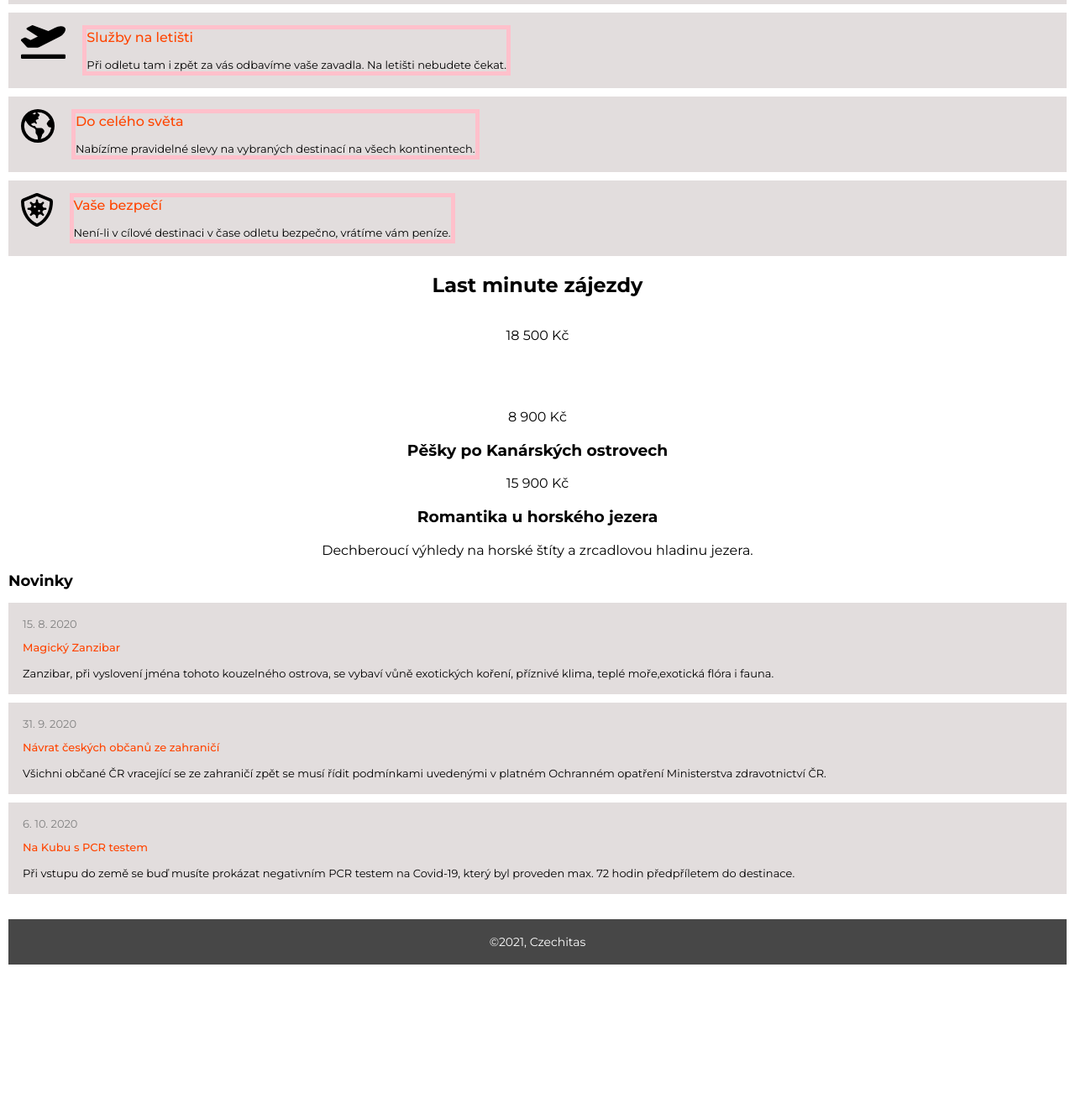
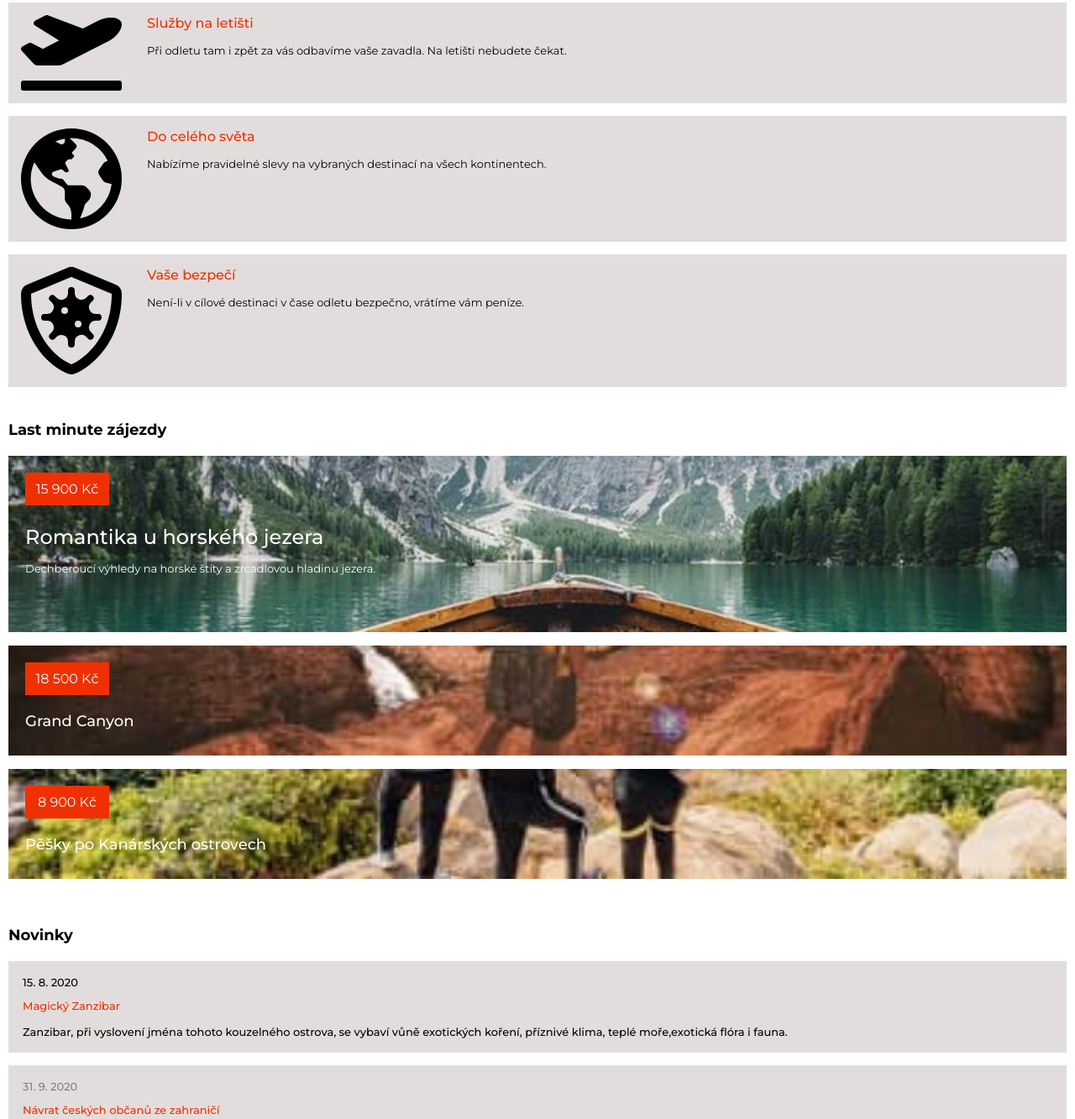
Before and after one commit to HTML-a-CSS-2-Podzim-2021-Online/cestovka-Martula547, a plain HTML site: page index.html in a window 1280 px wide. Shown: the part 898-2231 px from the top of the page at 84% size. Before the commit the page ends 2077 px from the top, so only its background shows below. Drawn offline with Linux system fonts and the light colour scheme.

Commit message:
Upravy HTML a CSS

```diff
--- /dev/null
+++ b/hlavicka.css
@@ -0,0 +1,17 @@
+ul {
+    list-style-type: none;
+    padding: 30px 0;
+}
+li {
+    display: inline-block;
+}
+ul a {
+    text-decoration: none;
+    padding: 15px 15px;
+    color: var(--hlavni-barva);
+}
+a:hover {
+    color: white;
+    font-weight: bold;
+    background-color: var(--hlavni-barva);
+}
--- a/index.html
+++ b/index.html
@@ -6,6 +6,9 @@
 	<meta name="viewport" content="width=device-width, initial-scale=1.0">
 	<title>Cestovka</title>
 	<link rel="stylesheet" href="style.css">
+	<link rel="stylesheet" href="spolecne.css">
+	<link rel="stylesheet" href="hlavicka.css">
+	<link rel="stylesheet" href="paticka.css">
 	<link rel="preconnect" href="https://fonts.googleapis.com">
 	<link rel="preconnect" href="https://fonts.gstatic.com" crossorigin>
 	<link href="https://fonts.googleapis.com/css2?family=Montserrat:wght@400;500;700&display=swap" rel="stylesheet">
@@ -24,42 +27,25 @@
 		</nav>
 	</header>
 
-	<!-- <div class="sedyramecek">
-		<h3>Kolik kg můžu zabalit do letadla</h3>
-		<p>Kolik chcete. Ale víc než 5kg vás bude stát majland.</p>
-	</div>
-
-	<section class="sluzbicky">
-		<h2>Služby</h2>
-		<div class="obsah">
-			<div class="sedyramecek sedyramecek--vycentrovany sedyramecek--hlavni">
-				<h3>Nošení zavazedel</h3>
-				<p>Celou vaši cestu vás bude doprovázet nosič zavazadel</p>
-			</div>
-			<div class="sedyramecek sedyramecek--vycentrovany">
-				<h3>Vějíř</h3>
-				<p>Každé poledne 1h ovívání.</p>
-			</div>
-			<div class="sedyramecek sedyramecek--vycentrovany">
-				<h3>Pojištění</h3>
-				<p>Platíme za vás základní pojištění zavazadel po celou dobu pobytu.</p>
-			</div>
-		</div>
-	</section> -->
 
 	<div class="produkty">
-		<div class= "produkt produkt--palmy produkt--spopisem">
-			<p class="produkt produkt--cena">17 600 Kč</p>
-			<h3>Pohoda pod palmami</h3>
-			<p class="produkt produkt--popisek">Nejlepší dovolená pro nejvíc nejlínější lidi na světě</p>
-		</div>
-		<div class="produkt produkt--jezera">
-			<p class="produkt produkt--cena">8 490 Kč</p>
-			<h3>Klid u jezera</h3>
-		</div>
-		<div class="produkt produkt--nakole">
-			<p class="produkt produkt--cena">4 990 Kč</p>
-			<h3>Výlet na kole</h3>
+		<div class= "produkt">
+			<div class="produkt produkt--hlavnispopisem">
+				<p class="produkt produkt__cena">17 600 Kč</p>
+				<h3>Pohoda pod palmami</h3>
+				<p class="produkt produkt--popisek">Nejlepší dovolená pro nejvíc nejlínější lidi na světě</p>
+			</div>
+			<div class="produkt produkt--vedlejsi">
+				<div class="produkt produkt--vedlejsi produkt--jezero">
+					<p class="produkt produkt__cena">8 490 Kč</p>
+					<h3>Klid u jezera</h3>
+				</div>
+				<div class="produkt produkt--vedlejsi produkt--nakole">
+					<p class="produkt produkt__cena">4 990 Kč</p>
+					<h3>Výlet na kole</h3>
+				</div>
+			</div>
+
 		</div>
 	</div>
 
@@ -72,19 +58,21 @@
 			</div>
 		</div>
 
-		<div class="karta">
-			<img src="podklady/plane.svg" alt="ikonka letadlo">
-			<div class="karta__pravacast">
-				<h3>Služby na letišti</h3>
-				<p>Při odletu tam i zpět za vás odbavíme vaše zavadla. Na letišti nebudete čekat.</p>
+		<div class="karty">
+			<div class="karta">
+				<img src="podklady/plane.svg" alt="ikonka letadlo">
+				<div class="karta__pravacast">
+					<h3>Služby na letišti</h3>
+					<p>Při odletu tam i zpět za vás odbavíme vaše zavadla. Na letišti nebudete čekat.</p>
+				</div>
 			</div>
-		</div>
 
-		<div class="karta">
-			<img src="podklady/globe.svg" alt="ikonka zeměkoule">
-			<div class="karta__pravacast">
-				<h3>Do celého světa</h3>
-				<p>Nabízíme pravidelné slevy na vybraných destinací na všech kontinentech.</p>
+			<div class="karta">
+				<img src="podklady/globe.svg" alt="ikonka zeměkoule">
+				<div class="karta__pravacast">
+					<h3>Do celého světa</h3>
+					<p>Nabízíme pravidelné slevy na vybraných destinací na všech kontinentech.</p>
+				</div>
 			</div>
 		</div>
 
@@ -95,52 +83,80 @@
 				<p>Není-li v cílové destinaci v čase odletu bezpečno, vrátíme vám peníze.</p>
 			</div>
 		</div>
-	</div>
 
-	<div class="produkty">
-		<h2>Last minute zájezdy</h2>
 
-		<div class="produkt produkt--grandcanyon">
-			<p>18 500 Kč</p>
-			<h3>Grand Canyon</h3>
+		<div class="produkty">
+			<h2>Last minute zájezdy</h2>
+			<div class="produkt">
+				<div class="produkt produkt--hlavnispopisem produkt--last">
+					<p class="produkt produkt__cena">15 900 Kč</p>
+					<h3>Romantika u horského jezera</h3>
+					<p class="produk produkt--popisek">Dechberoucí výhledy na horské štíty a zrcadlovou hladinu jezera.</p>
+				</div>
+				<div class="produkt produkt--vedlejsi">
+					<div class="produkt produkt--vedlejsi produkt--grandcanyon">
+						<p class="produkt produkt__cena">18 500 Kč</p>
+						<h3>Grand Canyon</h3>
+					</div>
+					<div class="produkt produkt--vedlejsi produkt--kanary">
+						<p class="produkt produkt__cena">8 900 Kč</p>
+						<h3>Pěšky po Kanárských ostrovech</h3>
+					</div>
+				</div>
+			</div>
 		</div>
 
+		<div class="seznamnovinek">
+			<h2>Novinky</h2>
+			<div class="karta karta--sloupec">
+				<p class="">15. 8. 2020</p>
+				<h3>Magický Zanzibar</h3>
+				<p>Zanzibar, při vyslovení jména tohoto kouzelného ostrova, se vybaví vůně exotických koření, příznivé klima, teplé moře,exotická flóra i fauna.</p>
+			</div>
 
-		<div class="produkt--peskykanarskeostrovy">
-			<p>8 900 Kč</p>
-			<h3>Pěšky po Kanárských ostrovech</h3>
+			<div class="karta karta--sloupec">
+				<p class="karta karta--sloupec karta--datum">31. 9. 2020</p>
+				<h3>Návrat českých občanů ze zahraničí</h3>
+				<p>Všichni občané ČR vracející se ze zahraničí zpět se musí řídit podmínkami uvedenými v platném Ochranném opatření
+					Ministerstva zdravotnictví ČR.</p>
+				</div>
+
+				<div class="karta karta--sloupec">
+					<p class="karta karta--sloupec karta--datum">6. 10. 2020</p>
+					<h3>Na Kubu s PCR testem</h3>
+					<p>Při vstupu do země se buď musíte prokázat negativním PCR testem na Covid-19, který byl proveden max. 72 hodin předpříletem do destinace.</p>
+				</div>
+			</div>
+
+			<footer>©2021, Czechitas</footer>
+		</body>
+
+		</html>
+
+
+
+
+
+
+		<!-- <div class="sedyramecek">
+			<h3>Kolik kg můžu zabalit do letadla</h3>
+			<p>Kolik chcete. Ale víc než 5kg vás bude stát majland.</p>
 		</div>
 
-		<div class="produkt--romantikaujezera">
-			<p>15 900 Kč</p>
-			<h3>Romantika u horského jezera</h3>
-			<p>Dechberoucí výhledy na horské štíty a zrcadlovou hladinu jezera.</p>
-		</div>
-	</div>
-
-	<div class="seznamnovinek">
-		<h2>Novinky</h2>
-		<div class="karta karta--sloupec">
-			<p class="karta karta--sloupec karta--datum">15. 8. 2020</p>
-			<h3>Magický Zanzibar</h3>
-			<p>Zanzibar, při vyslovení jména tohoto kouzelného ostrova, se vybaví vůně exotických koření, příznivé klima, teplé moře,exotická flóra i fauna.</p>
-		</div>
-
-		<div class="karta karta--sloupec">
-			<p class="karta karta--sloupec karta--datum">31. 9. 2020</p>
-			<h3>Návrat českých občanů ze zahraničí</h3>
-			<p>Všichni občané ČR vracející se ze zahraničí zpět se musí řídit podmínkami uvedenými v platném Ochranném opatření
-			Ministerstva zdravotnictví ČR.</p>
-		</div>
-
-		<div class="karta karta--sloupec">
-			<p class="karta karta--sloupec karta--datum">6. 10. 2020</p>
-			<h3>Na Kubu s PCR testem</h3>
-			<p>Při vstupu do země se buď musíte prokázat negativním PCR testem na Covid-19, který byl proveden max. 72 hodin předpříletem do destinace.</p>
-		</div>
-	</div>
-
-<footer>©2021, Czechitas</footer>
-</body>
-
-</html>
+		<section class="sluzbicky">
+			<h2>Služby</h2>
+			<div class="obsah">
+				<div class="sedyramecek sedyramecek--vycentrovany sedyramecek--hlavni">
+					<h3>Nošení zavazedel</h3>
+					<p>Celou vaši cestu vás bude doprovázet nosič zavazadel</p>
+				</div>
+				<div class="sedyramecek sedyramecek--vycentrovany">
+					<h3>Vějíř</h3>
+					<p>Každé poledne 1h ovívání.</p>
+				</div>
+				<div class="sedyramecek sedyramecek--vycentrovany">
+					<h3>Pojištění</h3>
+					<p>Platíme za vás základní pojištění zavazadel po celou dobu pobytu.</p>
+				</div>
+			</div>
+		</section> -->
--- /dev/null
+++ b/paticka.css
@@ -0,0 +1,8 @@
+footer {
+    background-color: rgb(71, 71, 71);
+    padding-top: 18px;
+    padding-bottom: 18px;
+    color: white;
+    font-size: 14px;
+    margin-top: 30px;
+}
--- /dev/null
+++ b/spolecne.css
@@ -0,0 +1,9 @@
+:root {
+    --hlavni-barva: #F03000;
+}
+
+body {
+    font-family: 'Montserrat', sans-serif;
+    margin: 15px 10px 30px 10px;
+    text-align: center;
+}
--- a/style.css
+++ b/style.css
@@ -1,47 +1,24 @@
-body {
-    font-family: 'Montserrat', sans-serif;
-    margin: 15px 10px 30px 10px;
-    text-align: center;
-}
-ul {
-    list-style-type: none;
-    padding: 30px 0;
-}
-li {
-    display: inline-block;
-}
-ul a {
-    text-decoration: none;
-    padding: 15px 15px;
-    color: orangered;
-}
-a:hover {
-    color: white;
-    font-weight: bold;
-    background-color: orangered;
-}
 .produkt {
     display: flex;
     flex-direction: column;
+    color: white;
 }
-.produkt--palmy {
+.produkt__cena {
+    padding: 10px;
+    background-color: var(--hlavni-barva);
+    width: 80px;
+    margin: 20px auto 20px 20px;
+}
+.produkt--hlavnispopisem {
     background-image: url("podklady/palmy.jpg");
     background-size: cover;
     background-position: center center;
-    color: white;
+    height: 210px;
+    width: 100%;
     margin-bottom: 16px;
 }
-.produkt--cena {
-    padding: 15px;
-    background-color: orangered;
-    width: 80px;
-    font-weight: bold;
-    margin: 16px 260px 75px 16px;
-    color: white;
-}
-.produkt--palmy h3 {
-    margin: 0px 90px 25px 16px;
-    font-weight: bold;
+.produkt--hlavnispopisem h3 {
+    margin: 50px 90px 20px 20px;
     font-size: 24px;
     text-align: left;
     font-family: 'Montserrat', sans-serif;
@@ -49,41 +26,44 @@ a:hover {
 .produkt--popisek  {
     font-size: 13px;
     text-align: left;
-    margin: 0 auto 25px 16px;
+    margin: 0 10px 25px 20px;
 }
-.produkt--jezera {
-    background-image: url("podklady/jezero.jpg");
+.produkt--vedlejsi {
     background-size: cover;
     background-position: center bottom;
     margin-bottom: 16px;
 }
+.produkt--vedlejsi h3 {
+    text-align: left;
+    margin: 0 auto 30px 20px;
+    font-size: 18px;
+    font-weight: 500;
+}
+.produkt--jezero {
+    background-image: url("podklady/jezero.jpg");
+}
 .produkt--nakole {
     background-image: url("podklady/nakole.jpg");
-    background-size: cover;
-    background-position: center bottom;
-    margin-bottom: 16px;
-}
-.produkt h3 {
-    color: white;
-    text-align: left;
-    margin: 0 auto 23px 16px;
 }
 .karta {
     display: flex;
     align-items: flex-start;
     background-color: rgb(226, 221, 221);
-    margin-bottom: 10px;
+    margin-bottom: 15px;
     padding: 15px;
 }
-
 .karta__pravacast {
+    display: flex;
+    flex-direction: column;
     text-align: left;
-    margin: 0 0 0 20px;
-    border: 5px solid pink;
-
+    margin: 0 0 0 30px;
+    width: 90%;
+}
+.karta img {
+    width: 10%;
 }
 .karta h3 {
-    color: orangered;
+    color: var(--hlavni-barva);
     font-size: 16px;
     font-weight: 500;
     margin-top: 0;
@@ -93,41 +73,54 @@ a:hover {
     font-size: 13px;
     margin: 0;
 }
-.seznamnovinek h2 {
+h2 {
     text-align: left;
     font-size: 18px;
+    margin-top: 40px;
+    margin-bottom: 20px;
 }
-
 .karta--sloupec {
     flex-direction: column;
     text-align: left;
     padding: 17px;
-
 }
 .karta--sloupec h3 {
     padding-top: 12px;
     font-size: 13px;
-
 }
 .karta--datum {
     color: gray;
     padding: 0;
     font-weight: normal;
 }
+.karta--sloupec p {
+    font-weight: 500;
+}
+.produkt--last h3 {
+    margin: 3px 90px 15px 20px;
+    font-weight: 500;
+}
+.produkt--last {
+    background-image: url("podklady/lodicka.jpg");
+}
+.produkt--grandcanyon {
+    background-image: url("podklady/podkova.jpg");
+}
+.produkt--kanary {
+    background-image: url("podklady/zatoka.jpg");
+    margin: 0;
+}
 
 
 
 
-footer {
-    background-color: rgb(71, 71, 71);
-    padding-top: 18px;
-    padding-bottom: 18px;
-    color: white;
-    font-size: 14px;
-    margin-top: 30px;
-}
 
-/* .sedyramecek {
+
+
+
+
+
+/*.sedyramecek {
     background-color: gray;
     padding: 10px;
     margin: 10px;
```
